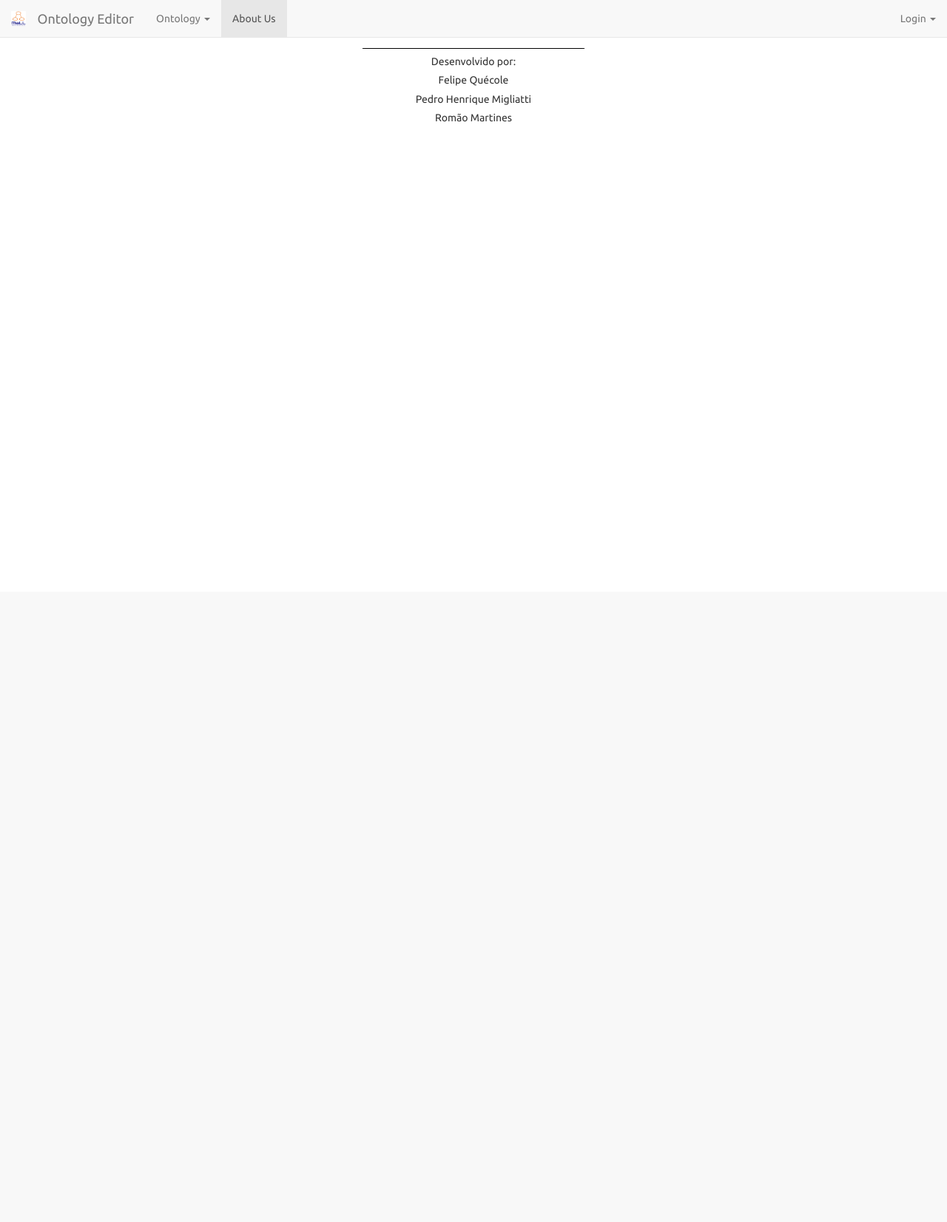
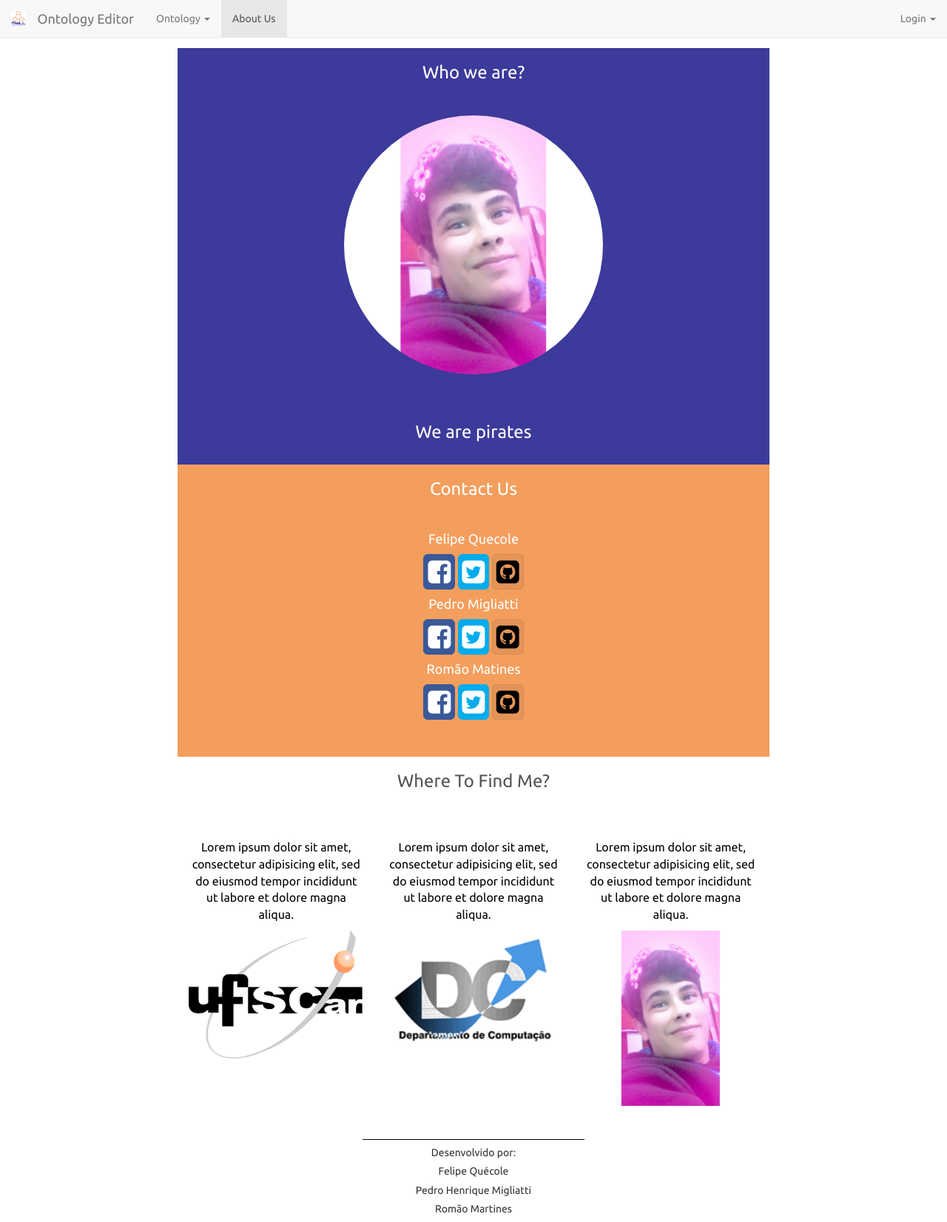
Before and after one commit to felipequecole/Onto_Mapping, a Django app: page /convert/ in a window 1280 px wide. Shown: the whole page at 74% size. Before the commit the page ends 165 px from the top, so only its background shows below. Run offline with Django 3.2, Linux system fonts and the light colour scheme; some libraries are stand-ins or nearby versions.

Commit message:
Primeiros passos da pag About Us

```diff
--- a/Onto_Manipulation/static/Onto_Manipulation/about_us.css
+++ b/Onto_Manipulation/static/Onto_Manipulation/about_us.css
@@ -1,11 +1,11 @@
   p {font-size: 16px;}
   .margin {margin-bottom: 45px;}
   .bg-1 {
-      background-color: #1abc9c; /* Green */
+      background-color: #3C3A9A; /* #3C3A9A */
       color: #ffffff;
   }
   .bg-2 {
-      background-color: #474e5d; /* Dark Blue */
+      background-color: #F49E5D; /* Dark Blue */
       color: #ffffff;
   }
   .bg-3 {
@@ -16,19 +16,3 @@
       background-color: #2f2f2f; /* Black Gray */
       color: #fff;
   }
-  .container-fluid {
-      padding-top: 70px;
-      padding-bottom: 70px;
-  }
-  .navbar {
-      padding-top: 15px;
-      padding-bottom: 15px;
-      border: 0;
-      border-radius: 0;
-      margin-bottom: 0;
-      font-size: 12px;
-      letter-spacing: 5px;
-  }
-  .navbar-nav  li a:hover {
-      color: #1abc9c !important;
-  }
--- a/Onto_Manipulation/templates/Onto_Manipulation/convert.html
+++ b/Onto_Manipulation/templates/Onto_Manipulation/convert.html
@@ -1,10 +1,63 @@
 {% extends 'base.html' %}
-
+{% load staticfiles %}
 {% block onto_converter %} class="active" {% endblock %}
 
-{% block body %}
-    <form method="POST" actions=".">
 
 
-    </form>
+{% block body %}
+
+    <div class="container-fluid bg-1 text-center">
+        <h3 class="margin">Who we are?</h3>
+        <img src="{% static 'img/felipediva.jpeg' %}" class="img-responsive img-circle margin" style="display:inline" alt="Bird" width="350" height="350">
+        <h3>We are pirates</h3>
+    <br>
+    </div>
+
+    <div class="container-fluid bg-2 text-center">
+        <h3 class="margin">Contact Us</h3>
+        <p>
+        <h4>Felipe Quecole</h4>
+            <a class="btn btn-default btn-lg" href="https://www.facebook.com/felipequecole?fref=ts" target="_blank" style="background-color:#3b5998; border-color:#3b5998; color:white; padding: 5px"><i class="fa fa-facebook-square" style="color:white; font-size: 200%"></i></a>
+            <a class="btn btn-default btn-lg" href="https://www.facebook.com/felipequecole?fref=ts" target="_blank" style="background-color:#00aced; border-color:#00aced; color:white;padding: 5px"><i class="fa fa-twitter-square" style="color:white; font-size: 200%"></i></a>
+            <a class="btn btn-default btn-lg" href="https://www.facebook.com/felipequecole?fref=ts" target="_blank" style="background-color:#1111; border-color:#1111; color:#000000;padding: 5px"><i class="fa fa-github-square" style="color:#000000 ; font-size: 200%"></i></a>
+        </p>
+        <p>
+            <h4>Pedro Migliatti</h4>
+            <a class="btn btn-default btn-lg" href="https://www.facebook.com/pedro.migliatti?fref=ts" target="_blank" style="background-color:#3b5998; border-color:#3b5998; color:white;padding: 5px"><i class="fa fa-facebook-square" style="color:white; font-size: 200%"></i> </a>
+            <a class="btn btn-default btn-lg" href="https://www.facebook.com/pedro.migliatti?fref=ts" target="_blank" style="background-color:#00aced; border-color:#00aced; color:white;padding: 5px"><i class="fa fa-twitter-square" style="color:white; font-size: 200%"></i></a>
+            <a class="btn btn-default btn-lg" href="https://www.facebook.com/felipequecole?fref=ts" target="_blank" style="background-color:#1111; border-color:#1111; color:#000000;padding: 5px"><i class="fa fa-github-square" style="color:#000000; font-size: 200%"></i></a>
+        </p>
+        <p>
+            <h4>Romão Matines</h4>
+            <a class="btn btn-default btn-lg" href="https://www.facebook.com/romatxa?fref=ts" target="_blank" style="background-color:#3b5998; border-color:#3b5998; color:white;padding: 5px"><i class="fa fa-facebook-square" style="color:white; font-size: 200%"></i> </a>
+            <a class="btn btn-default btn-lg" href="https://www.facebook.com/felipequecole?fref=ts" target="_blank" style="background-color:#00aced; border-color:#00aced; color:white;padding: 5px"><i class="fa fa-twitter-square" style="color:white; font-size: 200%"></i></a>
+            <a class="btn btn-default btn-lg" href="https://www.facebook.com/felipequecole?fref=ts" target="_blank" style="background-color:#1111; border-color:#1111; color:#000000;padding: 5px"><i class="fa fa-github-square" style="color:#000000; font-size: 200%"></i></a>
+        </p>
+    <br>
+    <br>
+    </div>
+
+    <div class="container-fluid bg-3 text-center">
+      <h3 class="margin">Where To Find Me?</h3><br>
+      <div class="row">
+          <a href="http://www2.ufscar.br/" style="color:black;">
+            <div class="col-sm-4">
+               <p>Lorem ipsum dolor sit amet, consectetur adipisicing elit, sed do eiusmod tempor incididunt ut labore et dolore magna aliqua.</p>
+                <img src="{% static 'img/logoufscar.gif' %}" class="img-responsive margin" style="width:100%" alt="Image">
+                </div>
+          </a>
+          <a href="http://www.dc.ufscar.br/" style="color:black;">
+            <div class="col-sm-4">
+               <p>Lorem ipsum dolor sit amet, consectetur adipisicing elit, sed do eiusmod tempor incididunt ut labore et dolore magna aliqua.</p>
+                <img src="{% static 'img/logodc.jpg' %}" class="img-responsive margin" style="width:100%" alt="Image">
+                </div>
+          </a>
+          <a href="http://www2.ufscar.br/" style="color:black;">
+            <div class="col-sm-4">
+               <p>Lorem ipsum dolor sit amet, consectetur adipisicing elit, sed do eiusmod tempor incididunt ut labore et dolore magna aliqua.</p>
+                <img src="{% static 'img/felipediva.jpeg' %}" class="img-responsive margin" style="width:100%" alt="Image">
+                </div>
+          </a>
+      </div>
+    </div>
 {% endblock body %}
--- a/Onto_Manipulation/templates/base.html
+++ b/Onto_Manipulation/templates/base.html
@@ -8,8 +8,10 @@
       href="{% static 'mall.png' %}" />
     <meta name="viewport" content="width=device-width, initial-scale=1">
     <link rel="stylesheet" href="http://maxcdn.bootstrapcdn.com/bootstrap/3.3.6/css/bootstrap.min.css">
+    <link rel="stylesheet" href="https://cdnjs.cloudflare.com/ajax/libs/font-awesome/4.7.0/css/font-awesome.min.css">
     <link rel="stylesheet" href="{% static 'ontomap.css' %}">
-    <link rel="stylesheet" href="{% static 'dialog.css' %}">
+
+    <link rel="stylesheet" href="{% static 'about_us.css' %}">
     <script src="https://ajax.googleapis.com/ajax/libs/jquery/1.12.2/jquery.min.js"></script>
     <script src="http://maxcdn.bootstrapcdn.com/bootstrap/3.3.6/js/bootstrap.min.js"></script>
     <script type="text/javascript" src="http://blueimp.github.io/jQuery-File-Upload/js/vendor/jquery.ui.widget.js"></script>
```
Also changed, not shown: Onto_Manipulation/static/Onto_Manipulation/img/dc.jpg (added), Onto_Manipulation/static/Onto_Manipulation/img/felipediva.jpeg (added), Onto_Manipulation/static/Onto_Manipulation/img/logodc.jpg (added), Onto_Manipulation/static/Onto_Manipulation/img/logoufscar.gif (added), Onto_Manipulation/static/Onto_Manipulation/img/ufscar.jpg (added).
